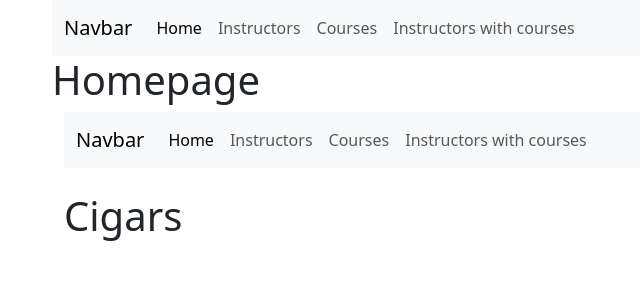
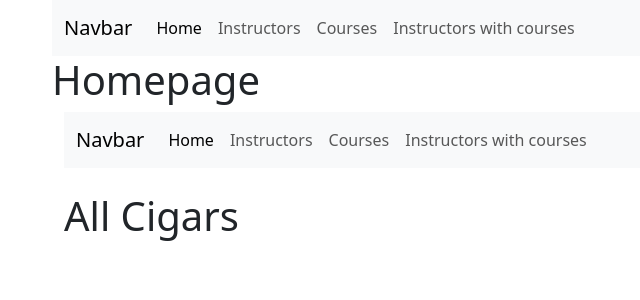
Before and after one commit to NathanVassaur/Project, a PHP site: page /index.php in a window 1280 px wide. Shown: the top 300 px of the page, without its empty margins (30-670 px from the left). Run offline with PHP 8.4, Linux system fonts and the light colour scheme; data that the repository does not hold is empty.

Commit message:
Update view-allcigars.php

```diff
--- a/view-allcigars.php
+++ b/view-allcigars.php
@@ -1,5 +1,5 @@
 
-<h1 class="mt-4">Cigars</h1>
+<h1 class="mt-4"> All Cigars</h1>
 <div class="container text-center">
   <div class="row row-cols-1 row-cols-md-3 g-4 mt-3">
     <?php
```
